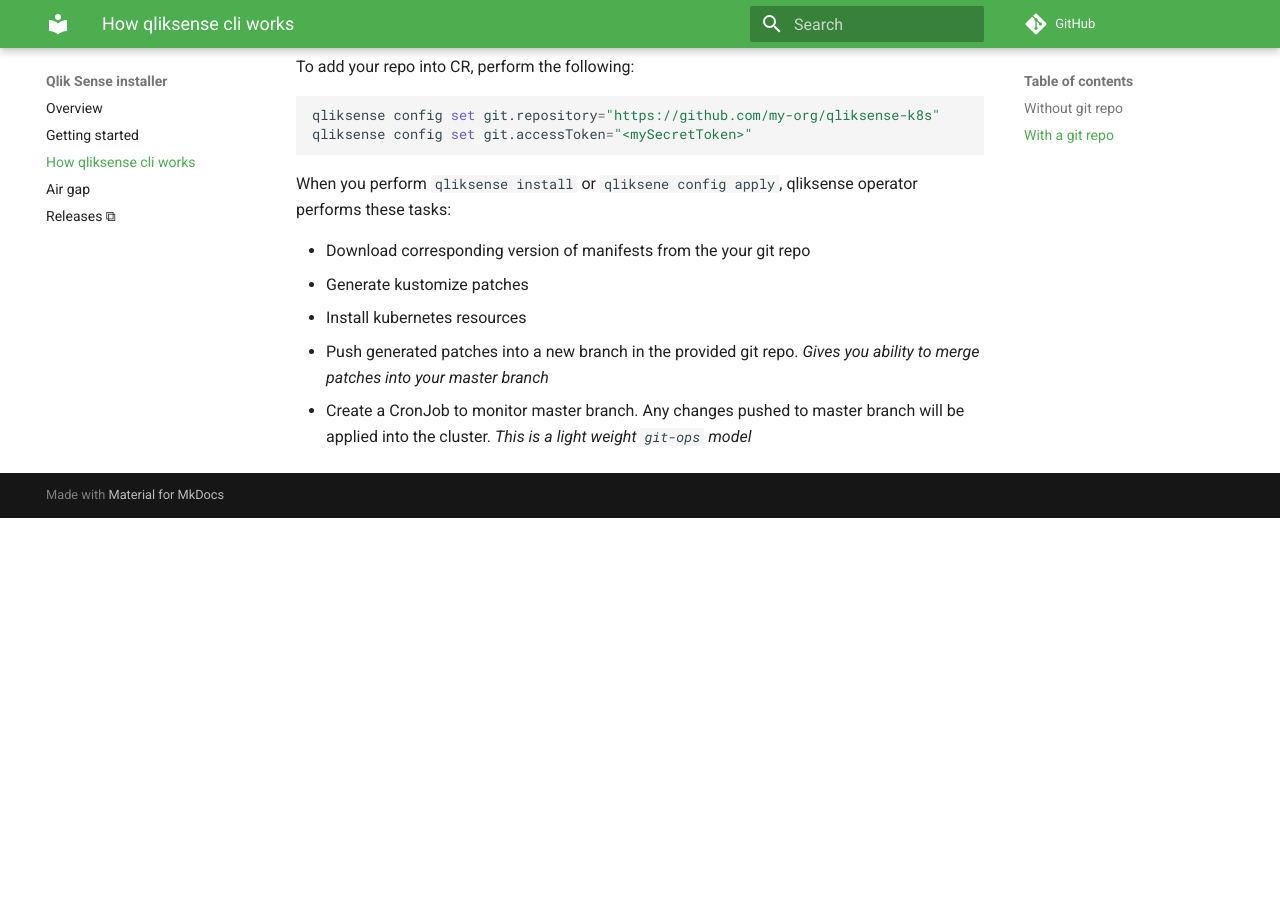
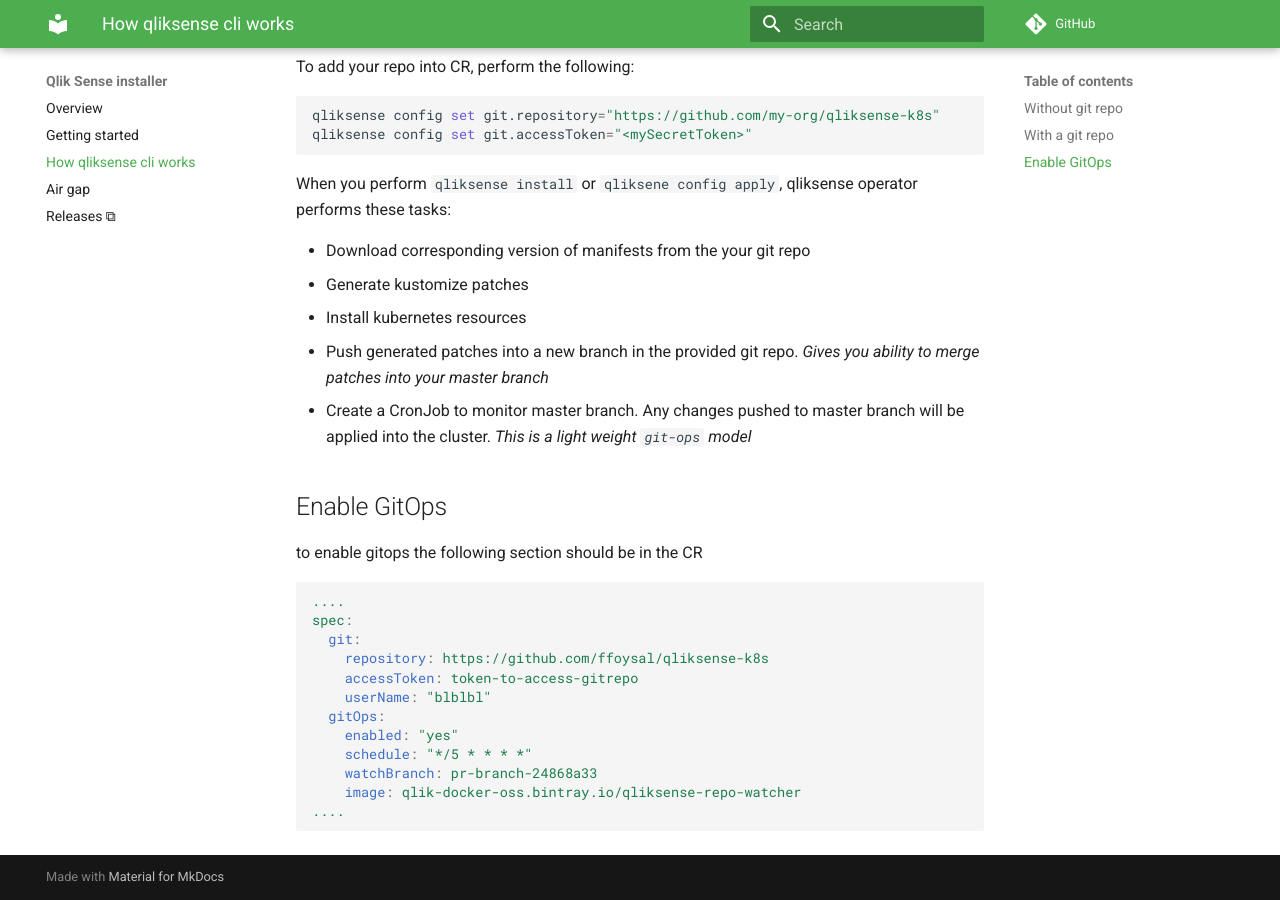
Before and after one commit to qlik-oss/sense-installer, an MkDocs documentation site: the page built from docs/concepts.md, in a window 1280 px wide and 900 px high, scrolled down 1572 px. Built offline with MkDocs 1.6.1 and Material for MkDocs 9.7.7, drawn with Linux system fonts in a browser that asks for light colours; comment, search, counter and statistics services are not loaded; before the commit the page ends 2090 px from its top, so only the background shows below that.

Commit message:
fix doc for gitips
Signed-off-by: Foysal Iqbal <mqb@qlik.com>

````diff
--- a/docs/concepts.md
+++ b/docs/concepts.md
@@ -75,3 +75,22 @@
 - Install kubernetes resources
 - Push generated patches into a new branch in the provided git repo. _Gives you ability to merge patches into your master branch_
 - Create a CronJob to monitor master branch. Any changes pushed to master branch will be applied into the cluster. _This is a light weight `git-ops` model_
+
+## Enable GitOps
+
+to enable gitops the following section should be in the CR
+
+```yaml
+....
+spec:
+  git:
+    repository: https://github.com/ffoysal/qliksense-k8s
+    accessToken: token-to-access-gitrepo
+    userName: "blblbl"
+  gitOps:
+    enabled: "yes"
+    schedule: "*/5 * * * *"
+    watchBranch: pr-branch-24868a33
+    image: qlik-docker-oss.bintray.io/qliksense-repo-watcher
+....
+```
````
Also changed, not shown: 1 other file.
